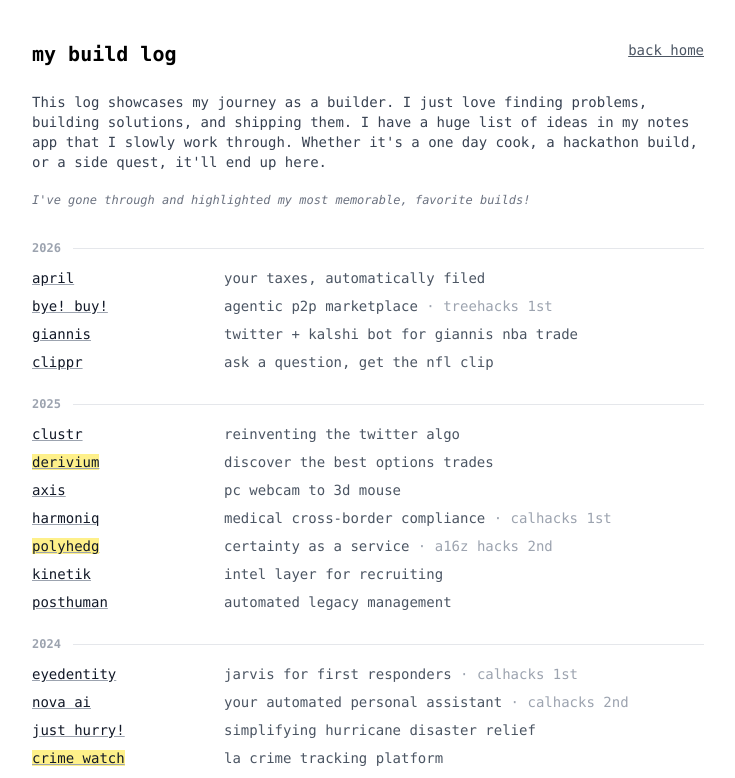
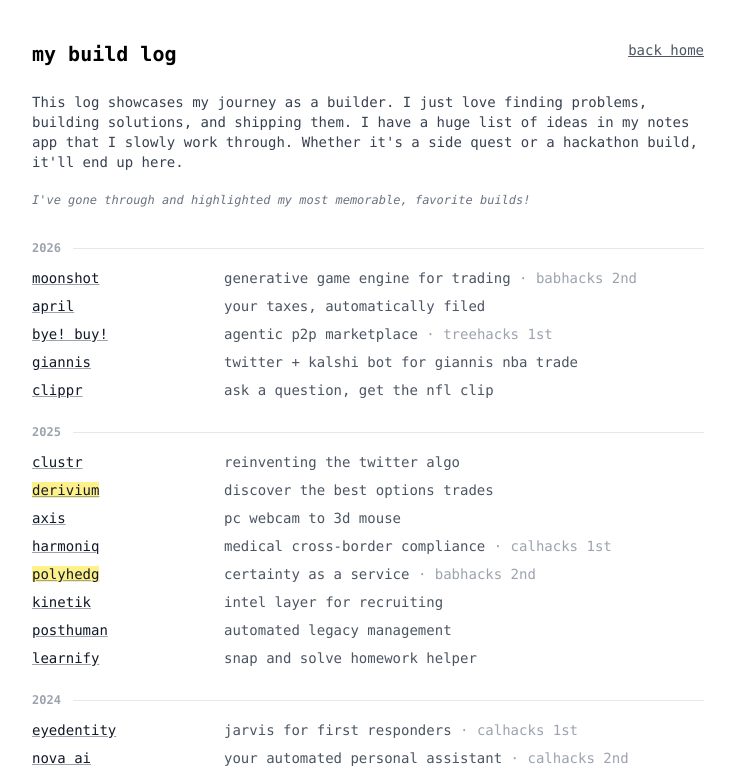
Before and after one commit to jpsingaraju/personal-website, a Next.js app: page /projects in a window 1280 px wide. Shown: the top 778 px of the page, without its empty margins (272-1007 px from the left). Built offline with nearby package versions, Linux system fonts and the light colour scheme.

Commit message:
added few projects

```diff
--- a/app/projects/page.tsx
+++ b/app/projects/page.tsx
@@ -1,6 +1,14 @@
 import Link from "next/link";
 
 const log = [
+  {
+    date: "2026",
+    href: "https://devpost.com/software/moonshot-6wpvf7",
+    name: "moonshot",
+    desc: "generative game engine for trading",
+    tag: "babhacks 2nd",
+    external: true,
+  },
   {
     date: "2026",
     href: "https://april-blush.vercel.app",
@@ -65,7 +73,7 @@ const log = [
     href: "https://x.com/jpsingaraju/status/1977155001064825136",
     name: "polyhedg",
     desc: "certainty as a service",
-    tag: "a16z hacks 2nd",
+    tag: "babhacks 2nd",
     star: true,
     external: true,
   },
@@ -81,6 +89,13 @@ const log = [
     href: "https://devpost.com/software/posthuman",
     name: "posthuman",
     desc: "automated legacy management",
+    external: true,
+  },
+  {
+    date: "2025",
+    href: "https://learnify-ashen-ten.vercel.app/",
+    name: "learnify",
+    desc: "snap and solve homework helper",
     external: true,
   },
   {
@@ -140,7 +155,7 @@ const log = [
     date: "2021",
     href: "https://www.youtube.com/watch?v=3qaAxZTMLfk",
     name: "grade genius",
-    desc: "district grade app",
+    desc: "mobile grade app for students",
     star: true,
     external: true,
   },
@@ -180,8 +195,7 @@ export default function BuildLog(): JSX.Element {
             This log showcases my journey as a builder. I just love finding
             problems, building solutions, and shipping them. I have a huge list
             of ideas in my notes app that I slowly work through. Whether
-            it&apos;s a one day cook, a hackathon build, or a side quest,
-            it&apos;ll end up here.
+            it&apos;s a side quest or a hackathon build, it&apos;ll end up here.
           </p>
           <p className="text-xs text-gray-500 italic pt-1">
             I've gone through and highlighted my most memorable, favorite
@@ -221,7 +235,10 @@ export default function BuildLog(): JSX.Element {
                         <div className="text-gray-600">
                           {entry.desc}
                           {entry.tag && (
-                            <span className="text-gray-400"> · {entry.tag}</span>
+                            <span className="text-gray-400">
+                              {" "}
+                              · {entry.tag}
+                            </span>
                           )}
                         </div>
                       </div>
```
